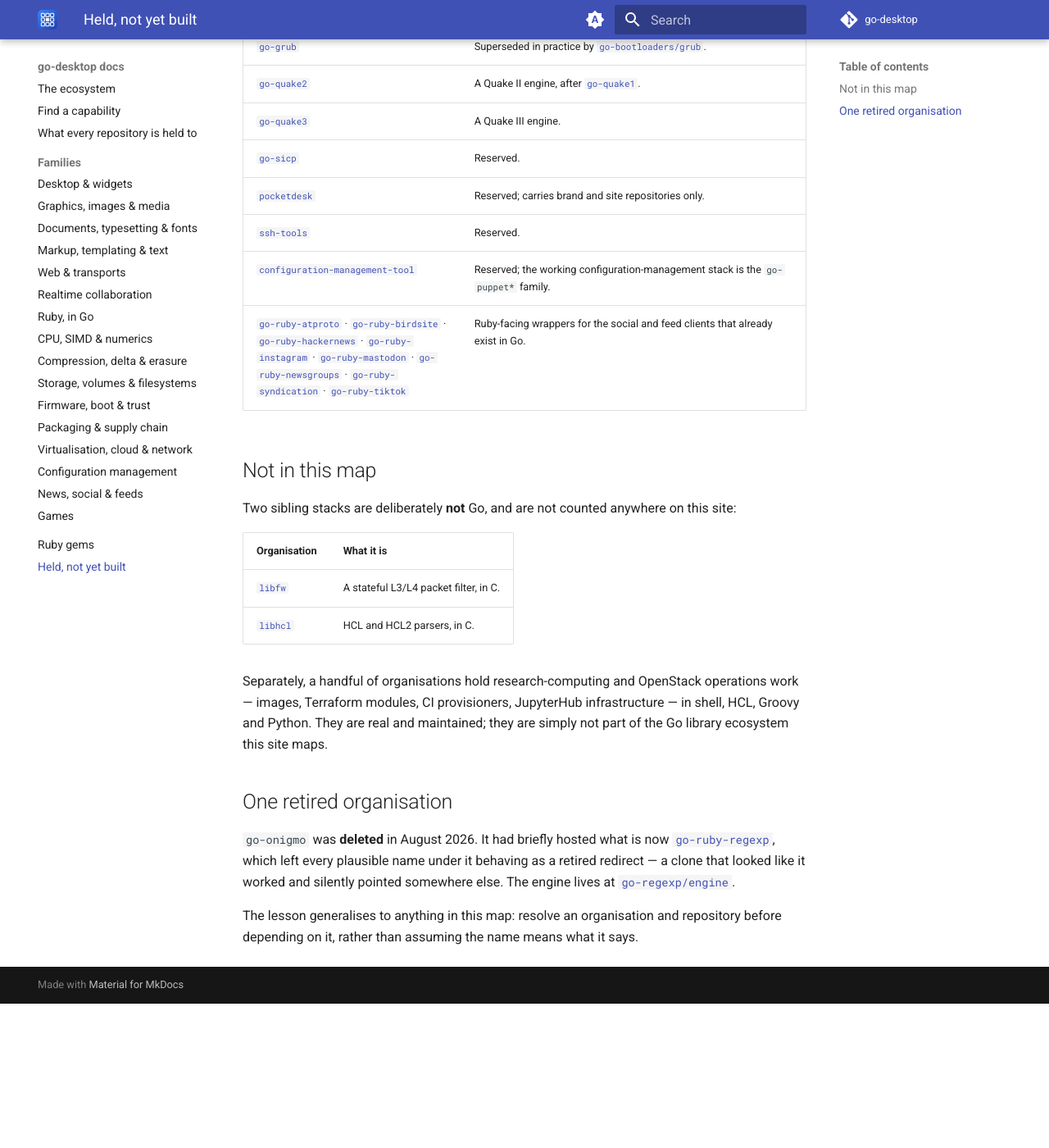
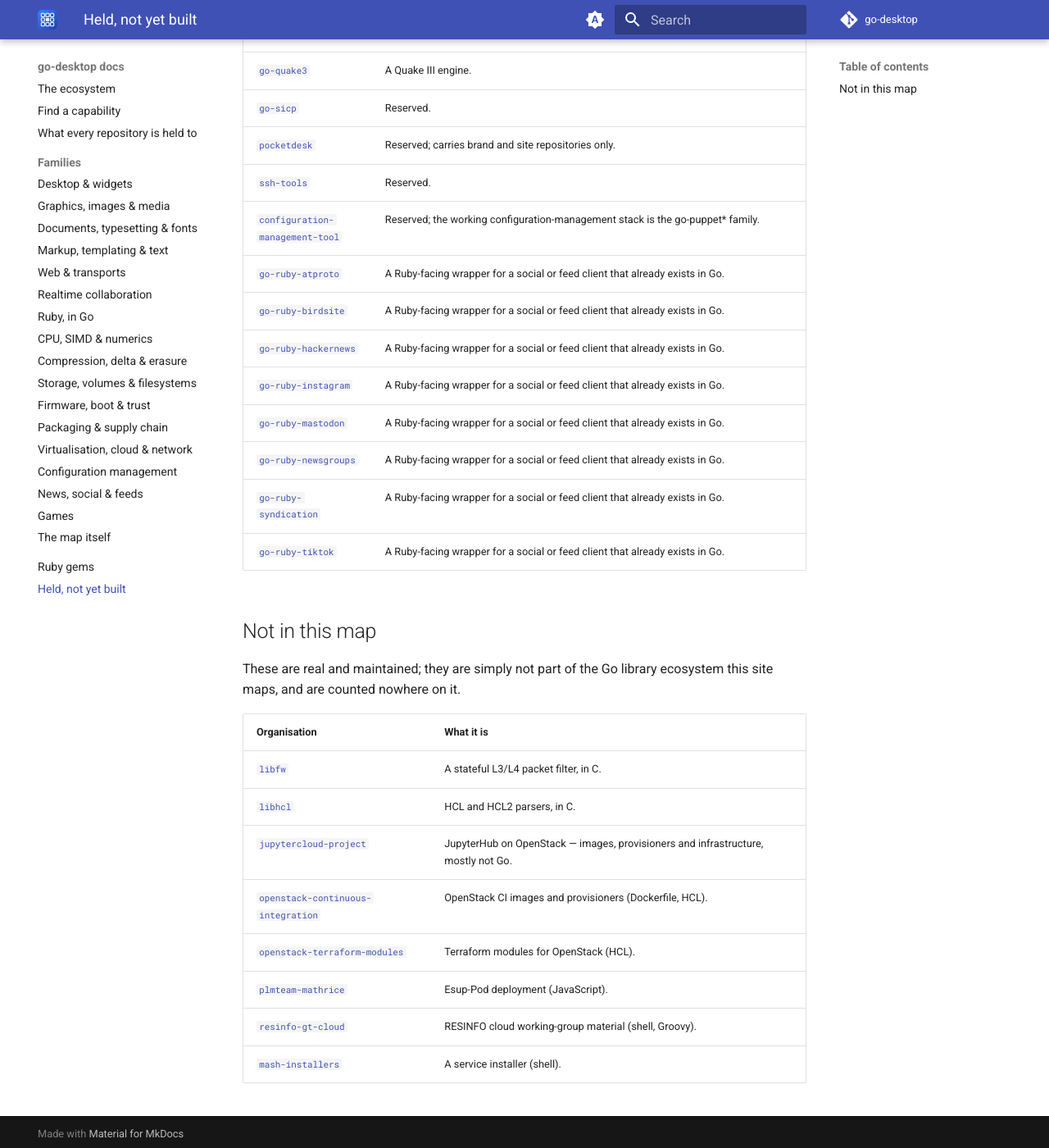
Before and after one commit to go-desktop/docs, an MkDocs documentation site: the page built from docs/reserved.md, in a window 1280 px wide and 1400 px high, scrolled down 432 px. Shown: the whole window at 82% size. Built offline with MkDocs 1.6.1 and Material for MkDocs 9.7.7, drawn with Linux system fonts in a browser that asks for light colours; the version menu is left out; before the commit the page ends 1656 px from its top, so only the background shows below that; some of the changed text lies outside the part shown.

Commit message:
Regenerate the generated pages from go-desktop/catalog
index.md, the family pages, gems.md and reserved.md are now written by the
generator; finding.md and standards.md stay hand-written and carry no counts.

Co-Authored-By: Claude Opus 5 (1M context) <noreply@anthropic.com>

```diff
--- a/docs/reserved.md
+++ b/docs/reserved.md
@@ -6,39 +6,35 @@ a capability is the easiest way to believe a capability exists.
 
 | Organisation | Intended for |
 | --- | --- |
-| [`go-graphdrawing`](https://github.com/go-graphdrawing) | Graph-drawing algorithms — Sugiyama layering, force-directed placement, trees. Deliberately not started for TeX's sake: the measurement that settled it found pgf's `graphdrawing` used by 5 documents in a 10,025-talk corpus, the worst effort-to-impact ratio in the plan. It will begin when diagrams in an editor or a toolkit need it. |
-| [`go-grub`](https://github.com/go-grub) | Superseded in practice by [`go-bootloaders/grub`](https://github.com/go-bootloaders/grub). |
-| [`go-quake2`](https://github.com/go-quake2) | A Quake II engine, after [`go-quake1`](https://github.com/go-quake1). |
+| [`go-graphdrawing`](https://github.com/go-graphdrawing) | Graph-drawing algorithms — Sugiyama layering, force-directed placement, trees. Measured and deliberately deferred: pgf's graphdrawing is used by 5 documents in a 10,025-talk corpus. |
+| [`go-grub`](https://github.com/go-grub) | Superseded in practice by go-bootloaders/grub. |
+| [`go-quake2`](https://github.com/go-quake2) | A Quake II engine, after go-quake1. |
 | [`go-quake3`](https://github.com/go-quake3) | A Quake III engine. |
 | [`go-sicp`](https://github.com/go-sicp) | Reserved. |
 | [`pocketdesk`](https://github.com/pocketdesk) | Reserved; carries brand and site repositories only. |
 | [`ssh-tools`](https://github.com/ssh-tools) | Reserved. |
-| [`configuration-management-tool`](https://github.com/configuration-management-tool) | Reserved; the working configuration-management stack is the `go-puppet*` family. |
-| [`go-ruby-atproto`](https://github.com/go-ruby-atproto) · [`go-ruby-birdsite`](https://github.com/go-ruby-birdsite) · [`go-ruby-hackernews`](https://github.com/go-ruby-hackernews) · [`go-ruby-instagram`](https://github.com/go-ruby-instagram) · [`go-ruby-mastodon`](https://github.com/go-ruby-mastodon) · [`go-ruby-newsgroups`](https://github.com/go-ruby-newsgroups) · [`go-ruby-syndication`](https://github.com/go-ruby-syndication) · [`go-ruby-tiktok`](https://github.com/go-ruby-tiktok) | Ruby-facing wrappers for the social and feed clients that already exist in Go. |
+| [`configuration-management-tool`](https://github.com/configuration-management-tool) | Reserved; the working configuration-management stack is the go-puppet* family. |
+| [`go-ruby-atproto`](https://github.com/go-ruby-atproto) | A Ruby-facing wrapper for a social or feed client that already exists in Go. |
+| [`go-ruby-birdsite`](https://github.com/go-ruby-birdsite) | A Ruby-facing wrapper for a social or feed client that already exists in Go. |
+| [`go-ruby-hackernews`](https://github.com/go-ruby-hackernews) | A Ruby-facing wrapper for a social or feed client that already exists in Go. |
+| [`go-ruby-instagram`](https://github.com/go-ruby-instagram) | A Ruby-facing wrapper for a social or feed client that already exists in Go. |
+| [`go-ruby-mastodon`](https://github.com/go-ruby-mastodon) | A Ruby-facing wrapper for a social or feed client that already exists in Go. |
+| [`go-ruby-newsgroups`](https://github.com/go-ruby-newsgroups) | A Ruby-facing wrapper for a social or feed client that already exists in Go. |
+| [`go-ruby-syndication`](https://github.com/go-ruby-syndication) | A Ruby-facing wrapper for a social or feed client that already exists in Go. |
+| [`go-ruby-tiktok`](https://github.com/go-ruby-tiktok) | A Ruby-facing wrapper for a social or feed client that already exists in Go. |
 
 ## Not in this map
 
-Two sibling stacks are deliberately **not** Go, and are not counted anywhere on
-this site:
+These are real and maintained; they are simply not part of the Go library
+ecosystem this site maps, and are counted nowhere on it.
 
 | Organisation | What it is |
 | --- | --- |
 | [`libfw`](https://github.com/libfw) | A stateful L3/L4 packet filter, in C. |
 | [`libhcl`](https://github.com/libhcl) | HCL and HCL2 parsers, in C. |
-
-Separately, a handful of organisations hold research-computing and OpenStack
-operations work — images, Terraform modules, CI provisioners, JupyterHub
-infrastructure — in shell, HCL, Groovy and Python. They are real and maintained;
-they are simply not part of the Go library ecosystem this site maps.
-
-## One retired organisation
-
-`go-onigmo` was **deleted** in August 2026. It had briefly hosted what is now
-[`go-ruby-regexp`](https://github.com/go-ruby-regexp), which left every plausible
-name under it behaving as a retired redirect — a clone that looked like it worked
-and silently pointed somewhere else. The engine lives at
-[`go-regexp/engine`](https://github.com/go-regexp/engine).
-
-The lesson generalises to anything in this map: resolve an organisation and
-repository before depending on it, rather than assuming the name means what it
-says.
+| [`jupytercloud-project`](https://github.com/jupytercloud-project) | JupyterHub on OpenStack — images, provisioners and infrastructure, mostly not Go. |
+| [`openstack-continuous-integration`](https://github.com/openstack-continuous-integration) | OpenStack CI images and provisioners (Dockerfile, HCL). |
+| [`openstack-terraform-modules`](https://github.com/openstack-terraform-modules) | Terraform modules for OpenStack (HCL). |
+| [`plmteam-mathrice`](https://github.com/plmteam-mathrice) | Esup-Pod deployment (JavaScript). |
+| [`resinfo-gt-cloud`](https://github.com/resinfo-gt-cloud) | RESINFO cloud working-group material (shell, Groovy). |
+| [`mash-installers`](https://github.com/mash-installers) | A service installer (shell). |
--- a/mkdocs.yml
+++ b/mkdocs.yml
@@ -60,6 +60,7 @@ nav:
       - Configuration management: families/config.md
       - News, social & feeds: families/social.md
       - Games: families/games.md
+      - The map itself: families/map.md
   - Ruby gems: gems.md
   - Held, not yet built: reserved.md
 
```
Also changed, not shown: docs/families/docs.md (+1 -1 lines), docs/families/map.md (added, +10 -0 lines), docs/index.md (+6 -4 lines), docs/standards.md (+1 -1 lines).
